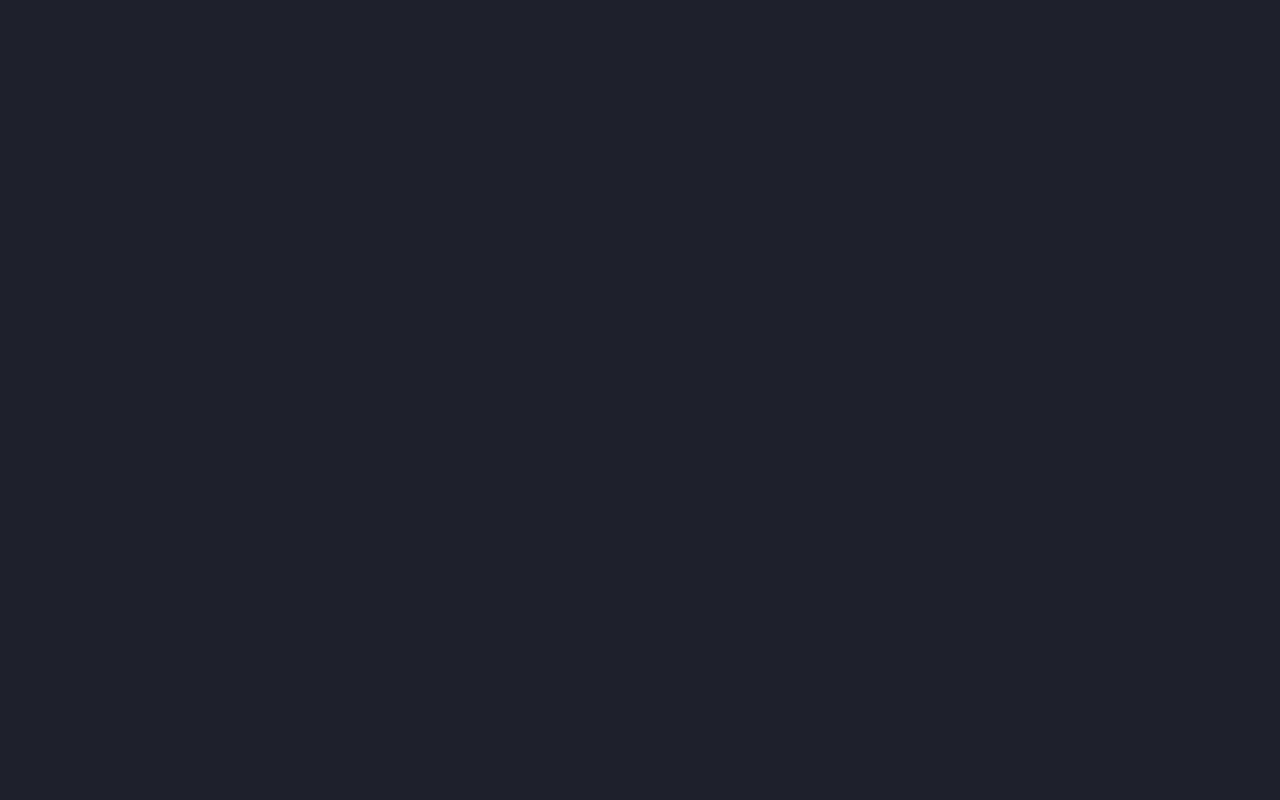
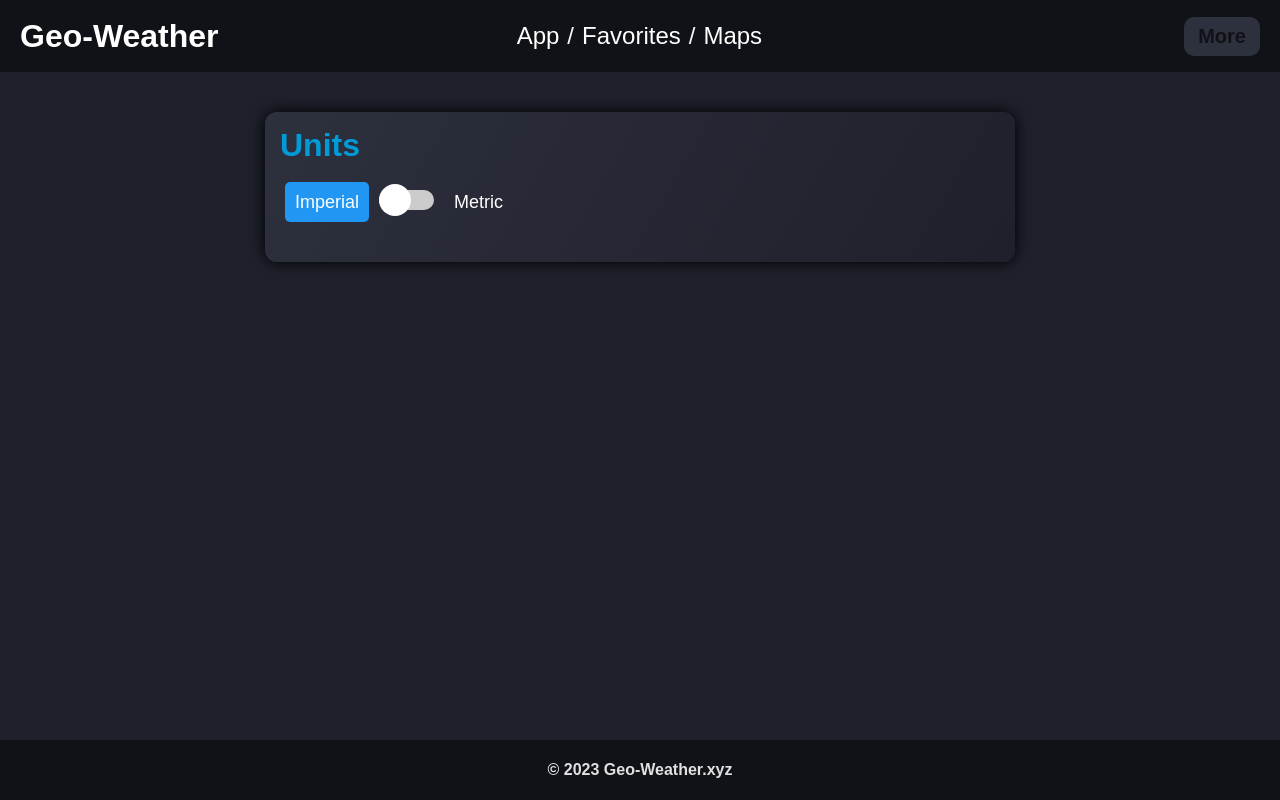
Before and after one commit to JAlbertMoody/Geo-Weather.xyz, a React (Create React App) app: page /settings in a window 1280 px wide. Before the commit this address had no page. Built offline with nearby package versions, Linux system fonts and the light colour scheme.

Commit message:
Added Metric

```diff
--- a/public/styles/style.css
+++ b/public/styles/style.css
@@ -84,29 +84,88 @@ a.Header--Title.active {
 
 }
 
-.Header--About--Container {
-    padding-left: 159px;
+.Dropdown {
+    margin-left: 124px;
 }
 
-.Header--About {
-    font-size: 1.5rem;
+.Dropdown--Button {
+    padding: 8px 14px;
+    border-radius: 10px;
+    border: none;
+    font-size: 1.25rem;
     font-weight: bold;
-    padding: 5px 13px;
-    background-color: #1E202Bff;
-    border-radius: 50%;
+    background-color: #2D303D;
+    color: rgb(17, 18, 24);
+
 }
 
-a.Header--About {
-    color: white;
-    text-decoration: none;
-}
-
-a.Header--About:hover {
+.Dropdown--Button:active {
     color: #019BD8ff;
 }
 
-a.Header--About.active {
+.Dropdown--Button:hover {
     color: #019BD8ff;
+}
+
+.Dropdown--Content {
+    display: none;
+    position: absolute;
+    right: 10px;
+    width: 160px;
+    height: 120px;
+    background-color: transparent;
+    border-radius: 5px;
+}
+
+.Dropdown:hover .Dropdown--Content {
+    display: flex;
+    flex-direction: column;
+    color: #019BD8ff;
+    align-items: start;
+    justify-content: start;
+    border-radius: 5px;
+}
+
+.Dropdown:active .Dropdown--Content {
+    display: flex;
+    flex-direction: column;
+    color: #019BD8ff;
+    align-items: start;
+    justify-content: space-evenly;
+    border-radius: 5px;
+}
+
+.Dropdown:disabled .Dropdown--Content {
+    display: none;
+}
+
+.Dropdown--Content a {
+    text-decoration: none;
+    color: white;
+    padding: 5px 5px;
+    font-size: 1.5rem;
+    background-color: #2D303D;
+    width: 100%;
+    height: 100%;
+    display: flex;
+    justify-content: start;
+    align-items: center;
+    border: 3px solid #1E202B;
+    border-radius: 10px;
+    z-index: 2000;
+
+}
+
+.Dropdown--Content a:hover {
+    color: #019BD8ff;
+    background-color: #1E202B;
+    border: 3px solid #019BD8ff;
+}
+
+.Dropdown--Content a:active {
+    color: #019BD8ff;
+    background-color: #1E202B;
+    border: 3px solid #019BD8ff;
 }
 
 
@@ -206,6 +265,10 @@ a.Header--About.active {
         height: 144px;
     }
 
+    .Dropdown {
+        margin-left: 0;
+    }
+
 
     .Dropdown--Button {
         padding: 8px 14px;
@@ -233,7 +296,7 @@ a.Header--About.active {
         width: 160px;
         height: 200px;
         background-color: transparent;
-        border-radius: 5px;
+        border-radius: 1px;
     }
 
     .Dropdown:hover .Dropdown--Content {
@@ -242,7 +305,7 @@ a.Header--About.active {
         color: #019BD8ff;
         align-items: start;
         justify-content: space-evenly;
-        border-radius: 5px;
+        border-radius: 1px;
     }
 
     .Dropdown:active .Dropdown--Content {
@@ -251,7 +314,7 @@ a.Header--About.active {
         color: #019BD8ff;
         align-items: start;
         justify-content: space-evenly;
-        border-radius: 5px;
+        border-radius: 1px;
     }
 
     .Dropdown:disabled .Dropdown--Content {
@@ -270,7 +333,7 @@ a.Header--About.active {
         justify-content: start;
         align-items: center;
         border: 3px solid #1E202B;
-        border-radius: 10px;
+        border-radius: 4px;
         z-index: 2000;
 
     }
@@ -284,11 +347,121 @@ a.Header--About.active {
         color: #019BD8ff;
         background-color: #1E202B;
     }
-
-    .hide-menu {
-        display: none !important;
-      }
+}
 
 
 
+
+/*             SETTINGS            */
+
+
+
+.Settings {
+    display: flex;
+    flex-direction: column;
+    justify-content: start;
+    align-items: center;
 }
+
+.Settings--Block {
+    width: 750px;
+    min-height: 150px;
+    border-radius: 12px;
+    box-shadow: 0px 0px 15px black;
+    background: linear-gradient(120deg, #2D303Dff, #1E202Bff);
+    margin-top: 40px;
+    padding: 10px;
+}
+
+.Units--Container {
+    margin-left: 10px;
+}
+
+.Settings--Block > h2 {
+    font-size: 32px;
+    margin: 5px;
+    margin-bottom: 10px;
+    color: #019BD8;
+}
+
+.Settings--Block > p {
+    margin-left: 20px;
+}
+
+.Settings--Block span {
+    font-size: 18px;
+    padding: 10px;
+    color: #333;
+    user-select: none;
+  }
+
+  .Settings--Block .imperial {
+    color: white;
+    border-radius: 5px;
+  }
+
+  .Settings--Block .metric {
+    color: white;
+    border-radius: 5px;
+    margin-left: 10px;
+  }
+
+  .Settings--Block .active {
+    background-color: #2196f3;
+    color: #fff;
+  }
+
+  .switch {
+    position: relative;
+    display: inline-block;
+    width: 55px;
+    height: 34px;
+    margin-left: 10px;
+  }
+
+  .switch input {
+    display: none;
+  }
+
+  .slider {
+    position: absolute;
+    cursor: pointer;
+    top: 16px;
+    left: 0;
+    right: 0;
+    bottom: 0;
+    background-color: #ccc;
+    -webkit-transition: 0.4s;
+    transition: 0.4s;
+    border-radius: 34px;
+  }
+
+  .slider:before {
+    position: absolute;
+    content: "";
+    height: 32px;
+    width: 32px;
+    left: 0px;
+    bottom: -6px;
+    background-color: white;
+    -webkit-transition: 0.4s;
+    transition: 0.4s;
+    border-radius: 50%;
+  }
+
+
+  input:focus + .slider {
+    box-shadow: 0 0 1px #2196f3;
+  }
+
+  input:checked + .slider:before {
+    -webkit-transform: translateX(26px);
+    -ms-transform: translateX(26px);
+    transform: translateX(26px);
+  }
+
+  @media (max-width: 767px) {
+    .Settings--Block {
+        width: 90vw;
+    }
+  }
--- a/src/App.jsx
+++ b/src/App.jsx
@@ -6,7 +6,7 @@ import AppPage from './pages/AppPage';
 import Favorites from './pages/Favorites';
 import Maps from './pages/Maps'
 import About from './pages/About'
-import Redirect from './pages/Redirect.Jsx'
+import Settings from './pages/Settings'
 
 export default function App(){
 
@@ -19,7 +19,7 @@ export default function App(){
           <Route path="favorites" element={<Favorites />}/>
           <Route path="maps" element={<Maps />}/>
           <Route path="about" element={<About />}/>
-          <Route path="redirect" element={<Redirect />}/>
+          <Route path="settings" element={<Settings />}/>
         </Route>
       </Routes>
     </BrowserRouter>
--- a/src/components/DesktopHeader.jsx
+++ b/src/components/DesktopHeader.jsx
@@ -12,8 +12,12 @@ export default function Header(){
                 <p> / </p>
                 <NavLink to="/maps">Maps</NavLink>
             </div>
-            <div className="Header--About--Container">
-                <NavLink className="Header--About" to="/about">?</NavLink>
+            <div className="Dropdown">
+                <button className="Dropdown--Button">More</button>
+                <div className="Dropdown--Content">
+                    <NavLink to="/about" >About</NavLink>
+                    <NavLink to="/settings">Settings</NavLink>
+                </div>
             </div>
 
         </header>
--- a/src/components/MobileHeader.jsx
+++ b/src/components/MobileHeader.jsx
@@ -15,6 +15,7 @@ export default function MobileHeader(){
                     <NavLink to="/favorites" >Favorites</NavLink>
                     <NavLink to="/maps" >Maps</NavLink>
                     <NavLink to="/about" >About</NavLink>
+                    <NavLink to="/settings">Settings</NavLink>
                 </div>
             </div>
 
--- a/src/pages/AppPageComponents/CurrentWeather.jsx
+++ b/src/pages/AppPageComponents/CurrentWeather.jsx
@@ -1,10 +1,12 @@
 import React, { useState, useEffect } from 'react';
+import { useNavigate } from 'react-router-dom';
 const apikey = process.env.REACT_APP_API_KEY;
 
 
 function CurrentWeather({ coordinates }) {
   const [weatherData, setWeatherData] = useState(null);
   const [city, setCity] = useState(null);
+  const units = useState(JSON.parse(localStorage.getItem("units")) || false);
 
   useEffect(() => {
     async function fetchWeatherData() {
@@ -65,6 +67,13 @@ function CurrentWeather({ coordinates }) {
       }
     }
 
+    let navigate = useNavigate();
+
+    function handleClick() {
+        navigate("/settings")
+    }
+
+
 
     if (weatherData) {
       const temperature = ((weatherData.main.temp - 273.15) * 1.8 + 32).toFixed(1);
@@ -72,17 +81,24 @@ function CurrentWeather({ coordinates }) {
       const description = (weatherData.weather[0].description).toUpperCase();
       const cloudCover = weatherData.clouds.all;
       const humidity = weatherData.main.humidity;
-      const pressure = (weatherData.main.pressure * 0.0295299830714).toFixed(2);
-      const windSpeed = (weatherData.wind.speed * 2.23694).toFixed(0);
+      const pressure = (weatherData.main.pressure * 0.0295299830714).toFixed(2) + " inHg";
+      const windSpeed = (weatherData.wind.speed * 2.23694).toFixed(0) + " mph";
       const windD = weatherData.wind.deg;
       const windGust = weatherData.wind.gust;
-      const windGustConverted = (weatherData.wind.gust * 2.23694).toFixed(0);
+      const windGustConverted = (weatherData.wind.gust * 2.23694).toFixed(0) + " mph";
 
-      const windGustRender = (windGust ? windGustConverted : "0")
+      const windGustRender = (windGust ? windGustConverted : "0 mph")
       const cityName = (city && city.length ? `in ${city[0].name}` : `at ${coordinates.lat}, ${coordinates.lng}`)
 
       const icon = weatherData.weather[0].icon
       const IconSrc = `https://openweathermap.org/img/wn/${icon}@2x.png`
+
+      const Mtemperature = (weatherData.main.temp - 273.15).toFixed(1);
+      const MfeelsLike = (weatherData.main.feels_like - 273.15).toFixed(1);
+      const Mpressure = weatherData.main.pressure.toFixed(0) + " hPa";
+      const MwindSpeed = (weatherData.wind.speed).toFixed(0) + " m/s";
+      const MwindGusts = (windGust ? windGust.toFixed(0) + " m/s" : "0 m/s");
+
 
 
       let windDir = ""
@@ -109,6 +125,8 @@ function CurrentWeather({ coordinates }) {
       const isFavorite = favorites.includes(`${coordinates.lat},${coordinates.lng}`);
       const buttonText = isFavorite ? "Saved" : "Add to Favorites";
 
+      const metric = units[0]
+
 
       return (
         <div>
@@ -118,8 +136,8 @@ function CurrentWeather({ coordinates }) {
                 <h1>Current Weather {cityName}</h1>
               </div>
               <div className="Weather--2">
-                <p className='Weather--2--Header'>{temperature}&deg;</p>
-                <p className='Weather--2--Body'>Feels Like: {feelsLike}&deg;</p>
+                <p className='Weather--2--Header'>{(metric ? Mtemperature : temperature)}&deg;</p>
+                <p className='Weather--2--Body'>Feels Like: {(metric ? MfeelsLike : feelsLike)}&deg;</p>
               </div>
               <div className="Weather--3">
                 <div className='Weather--3--Icon--Container'>
@@ -130,15 +148,15 @@ function CurrentWeather({ coordinates }) {
               <div className="Weather--4">
                 <div className='Weather--4--Container'>
                   <p>Humidity: {humidity}%</p>
-                  <p>Pressure: {pressure} inHg</p>
+                  <p>Pressure: {(metric ? Mpressure : pressure)}</p>
                   <p>Cloud Cover: {cloudCover}%</p>
                 </div>
               </div>
               <div className="Weather--5">
                 <div className='Weather--5--Container'>
                   <p>Wind</p>
-                  <h3>{windDir} {windSpeed} mph</h3>
-                  <p>Gusts: {windGustRender} mph</p>
+                  <h3>{windDir} {(metric ? MwindSpeed : windSpeed)}</h3>
+                  <p>Gusts: {(metric ? MwindGusts : windGustRender)}</p>
                 </div>
               </div>
             </div>
@@ -146,6 +164,8 @@ function CurrentWeather({ coordinates }) {
           <div className='Weather--Button--Container'>
               <button className={isFavorite ? "Weather--Button" : "Weather--Button--1"}
               onClick={addToFavorites}>{buttonText}</button>
+              <button className='Weather--Unit--Button'
+              onClick={handleClick}>Change Units</button>
           </div>
         </div>
       );
--- a/src/pages/Favorites.jsx
+++ b/src/pages/Favorites.jsx
@@ -6,6 +6,7 @@ function Favorites() {
 
     const [weatherData, setWeatherData] = useState([]);
     const [favorites, setFavorites] = useState(JSON.parse(localStorage.getItem("favorites")) || []);
+    const units = useState(JSON.parse(localStorage.getItem("units")) || false);
 
     useEffect(() => {
         async function fetchData() {
@@ -45,7 +46,7 @@ function Favorites() {
             )
     }
 
-
+    const metric = units[0]
 
   return (
     <div>
@@ -58,8 +59,8 @@ function Favorites() {
                         <button onClick={() => removeFavorite(index)}>Remove</button>
                     </div>
                     <div className="Favorite--2">
-                        <p className="Favorite--2--Header">{((data.main.temp - 273.15) * 1.8 + 32).toFixed(1)}&deg;</p>
-                        <p className="Favorite--2--Body">Feels Like: {((data.main.feels_like - 273.15) * 1.8 + 32).toFixed(1)}&deg;</p>
+                        <p className="Favorite--2--Header">{(metric ? (data.main.temp - 273.15).toFixed(1) : ((data.main.temp - 273.15) * 1.8 + 32).toFixed(1))}&deg;</p>
+                        <p className="Favorite--2--Body">Feels Like: {(metric ? (data.main.feels_like - 273.15).toFixed(1) : ((data.main.feels_like - 273.15) * 1.8 + 32).toFixed(1))}&deg;</p>
                     </div>
                     <div className="Favorite--3">
                         <div className="Favorite--3--Icon--Container">
@@ -71,7 +72,7 @@ function Favorites() {
                     </div>
                     <div className="Favorite--4">
                         <p>Humidity: {data.main.humidity}%</p>
-                        <p>Pressure: {(data.main.pressure * 0.0295299830714).toFixed(2)} inHg</p>
+                        <p>Pressure: {(metric ? data.main.pressure.toFixed(0) + " hPa" : (data.main.pressure * 0.0295299830714).toFixed(2) + " inHg")}</p>
                         <p>Cloud Cover: {data.clouds.all}%</p>
                     </div>
                     <div className="Favorite--5">
@@ -85,8 +86,10 @@ function Favorites() {
                                 (202 < data.wind.deg && data.wind.deg < 248 ? "SW " :
                                 (248 < data.wind.deg && data.wind.deg < 292 ? "W " :
                                 (292 < data.wind.deg && data.wind.deg < 338 ? "NW " : "N")))))))}
-                                {(data.wind.speed * 2.23694).toFixed(0)} mph</h3>
-                            <p>Gusts: {(data.wind.gust ? data.wind.gust : "0")} mph</p>
+                                {(metric ? data.wind.speed.toFixed(0) + " m/s" : (data.wind.speed * 2.23694).toFixed(0) + " mph")}</h3>
+                            <p>Gusts: {(metric ? (data.wind.gust ? data.wind.gust.toFixed(0) + " m/s" : "0 m/s") :
+                                                (data.wind.gust ? (data.wind.gust * 2.23694).toFixed(0) + " mph" : "0 mph"))}
+                            </p>
                         </div>
                     </div>
                 </div>
--- a/src/pages/Home.jsx
+++ b/src/pages/Home.jsx
@@ -17,6 +17,7 @@ export default function Home() {
             <div className='Home--Hero'>
                 <h1>Explore the World's Weather<br /> in Real Time</h1>
                 <button onClick={handleClick}>ENTER APP</button>
+                <h2>Now supporting metric units!</h2>
             </div>
             <div className="Home--Main">
                 <div className="Home--Body">
@@ -24,12 +25,15 @@ export default function Home() {
                         <img className="Home--Img" src={Img1} alt="Dropped pin on a map"/>
                     </div>
                     <div className="Home--Body--2">
-                        <p>Instant weather reports from every corner of the globe.
-                                Just one click away in the <Link to="/app">"App"</Link> tab</p>
+                        <p>Get the latest weather information from anywhere in the world with our convenient
+                            and user-friendly app. With real-time updates and a comprehensive database of weather data,
+                            you'll always be prepared with the <Link to="/app">App</Link> tab</p>
                     </div>
                     <div className="Home--Body--3">
-                        <p>Save your favorite locations for later and
-                            access them in the <Link to="/favorites">"Favorites"</Link> tab</p>
+                        <p>Save time and hassle by storing your favorite locations in our intuitive and easy-to-use <Link to="/favorites">Favorites</Link> tab. Whether
+                            you're planning a trip or just want
+                             to stay on top of the weather in your favorite cities, our app makes it easy to keep everything
+                             organized and accessible.</p>
                     </div>
                     <div className="Home--Body--4">
                         <img className="Home--Img" src={Img2} alt="Desert towers of Utah"/>
@@ -38,9 +42,9 @@ export default function Home() {
                         <img className="Home--Img" src={Img3} alt="Temperature map sample"/>
                     </div>
                     <div className="Home--Body--6">
-                        <p>Explore interactive weather maps displaying
-                            temperature, precipitation and more
-                            in the <Link to="/maps">"Maps"</Link> tab</p>
+                        <p>Take your weather forecasting to the next level with our interactive and dynamic weather <Link to="/maps">Maps</Link>.
+                            Featuring detailed information on temperature, precipitation,
+                             and other critical data, our maps let you explore and analyze weather patterns in unprecedented detail.</p>
                     </div>
                 </div>
             </div>
--- /dev/null
+++ b/src/pages/Settings.jsx
@@ -0,0 +1,31 @@
+import React, { useState } from 'react';
+
+
+export default function Settings() {
+  const [isMetric, setIsMetric] = useState(JSON.parse(localStorage.getItem("units")) || false);
+
+
+  const toggleSwitch = () => {
+    localStorage.setItem("units", JSON.stringify(!isMetric));
+    setIsMetric(!isMetric);
+  };
+
+
+  return (
+    <div className="Settings">
+      <div className="Settings--Block">
+        <h2>Units</h2>
+        <div className='Units--Container'>
+            <span className={isMetric ? 'imperial' : 'active imperial'}>
+            Imperial
+            </span>
+            <label className="switch">
+            <input type="checkbox" onChange={toggleSwitch} checked={isMetric} />
+            <span className="slider round"></span>
+            </label>
+            <span className={isMetric ? 'active metric' : 'metric'}>Metric</span>
+        </div>
+      </div>
+    </div>
+  );
+}
```
Also changed, not shown: public/styles/app.css (+32 -3 lines), public/styles/home.css (+6 -4 lines), src/pages/Redirect.Jsx (deleted, +0 -8 lines).
